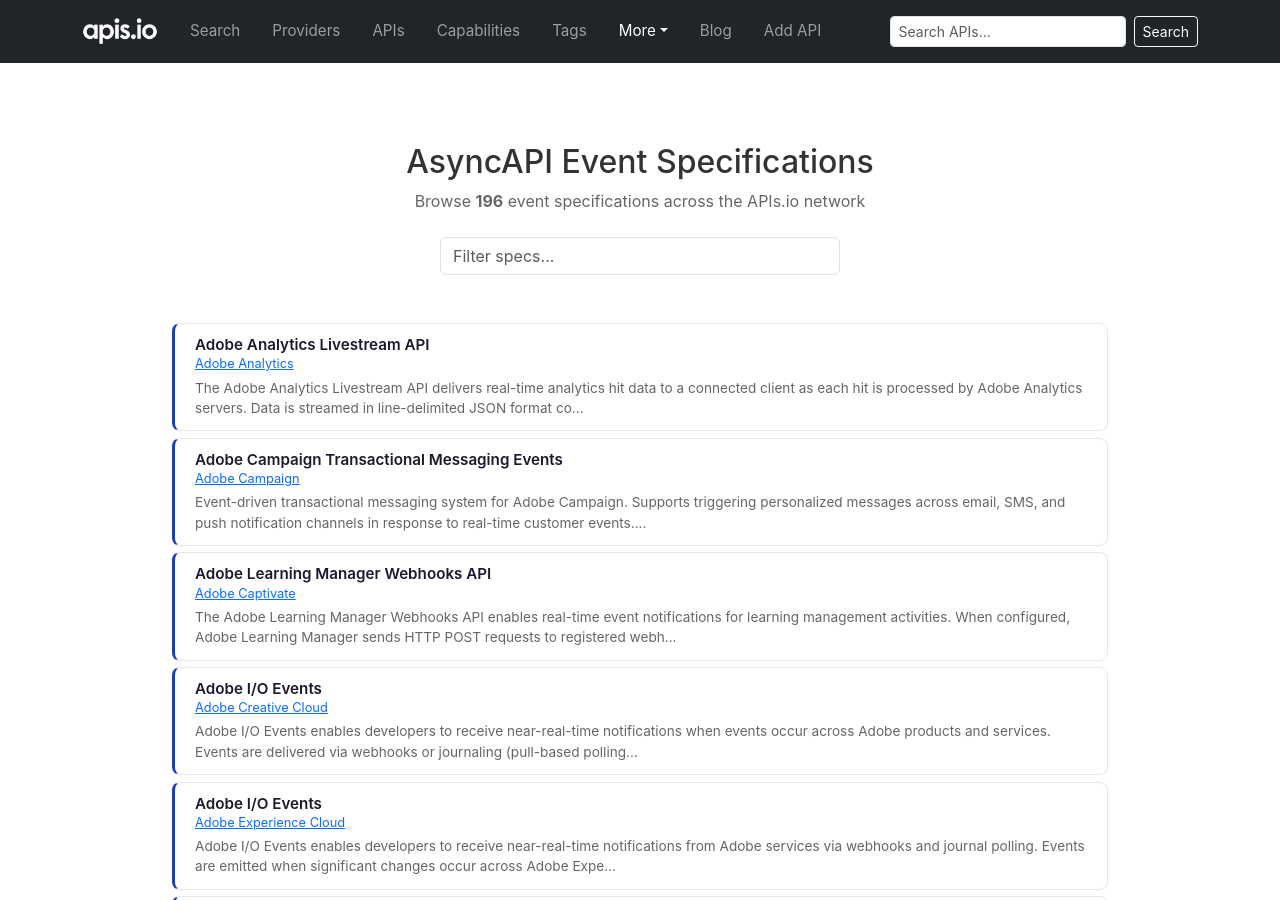
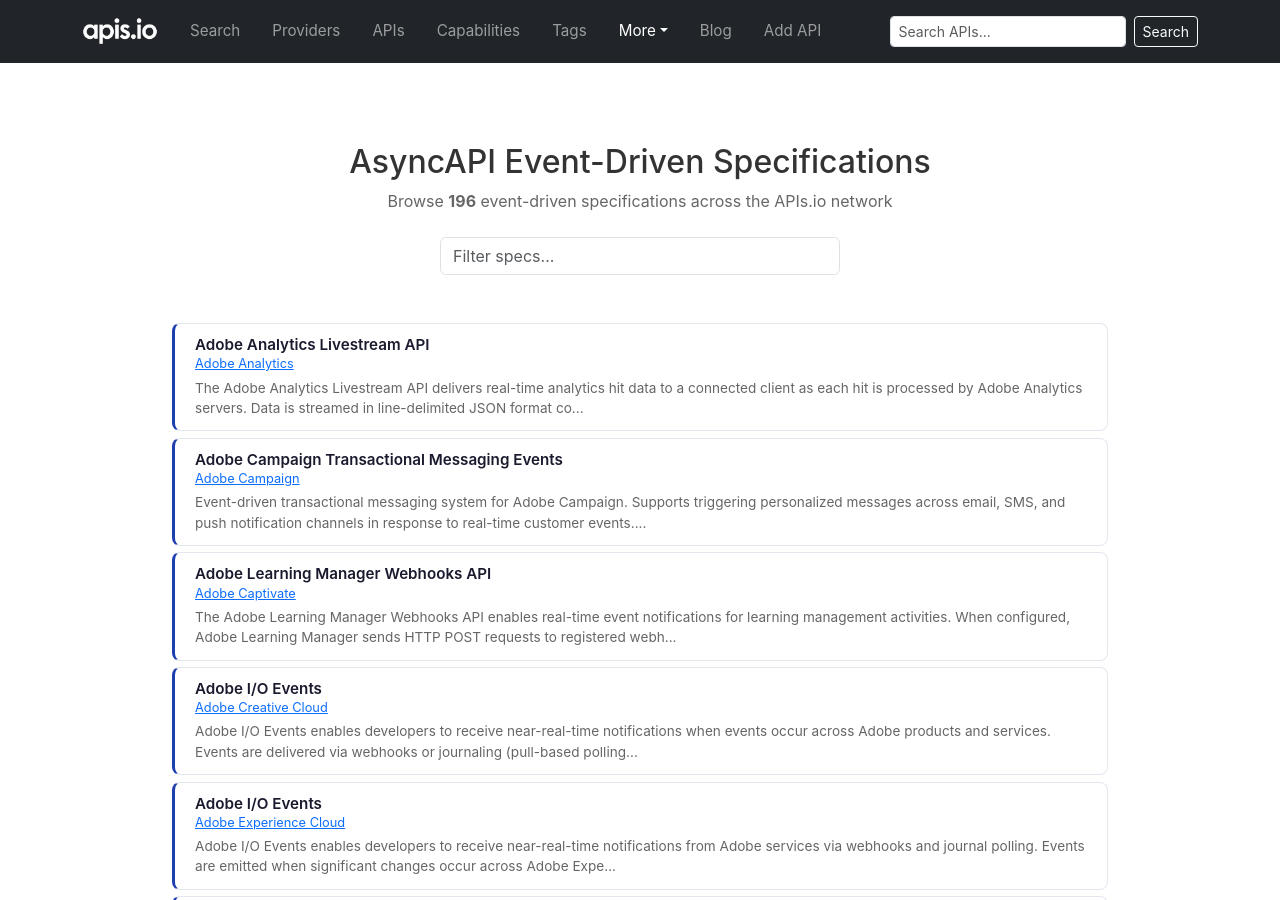
Before and after one commit to api-search/asyncapi, a Jekyll site: the page built from index.html, in a window 1280 px wide and 900 px high. Built offline with Jekyll 4.4.1, drawn with Linux system fonts in a browser that asks for light colours.

Commit message:
Rename homepage heading to AsyncAPI Event-Driven Specifications

```diff
--- a/index.html
+++ b/index.html
@@ -20,8 +20,8 @@
 </style>
 
 <div class="page-hero">
-  <h1>AsyncAPI Event Specifications</h1>
-  <p>Browse <strong>{{ site.asyncapis | size }}</strong> event specifications across the APIs.io network</p>
+  <h1>AsyncAPI Event-Driven Specifications</h1>
+  <p>Browse <strong>{{ site.asyncapis | size }}</strong> event-driven specifications across the APIs.io network</p>
   <div class="filter-bar">
     <input type="text" class="form-control" id="item-filter" placeholder="Filter specs..." style="max-width: 400px; margin: 0 auto;">
   </div>
```
